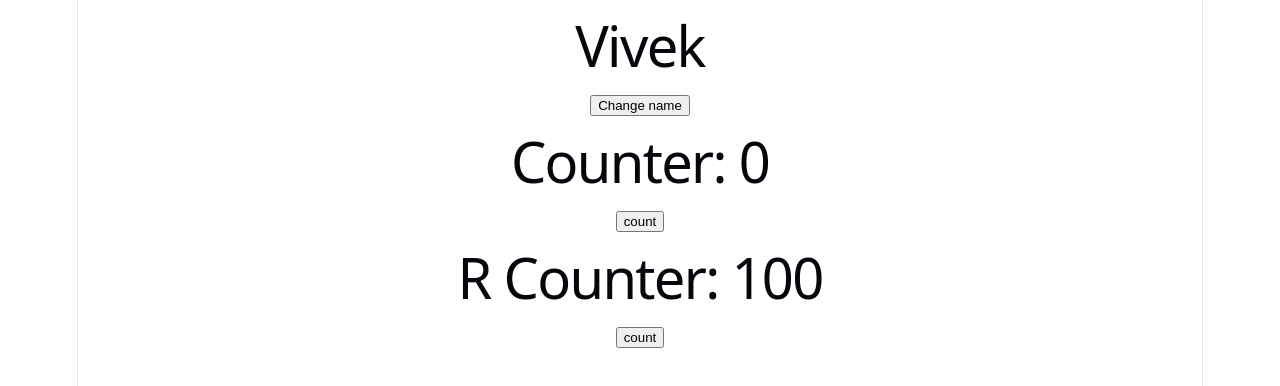
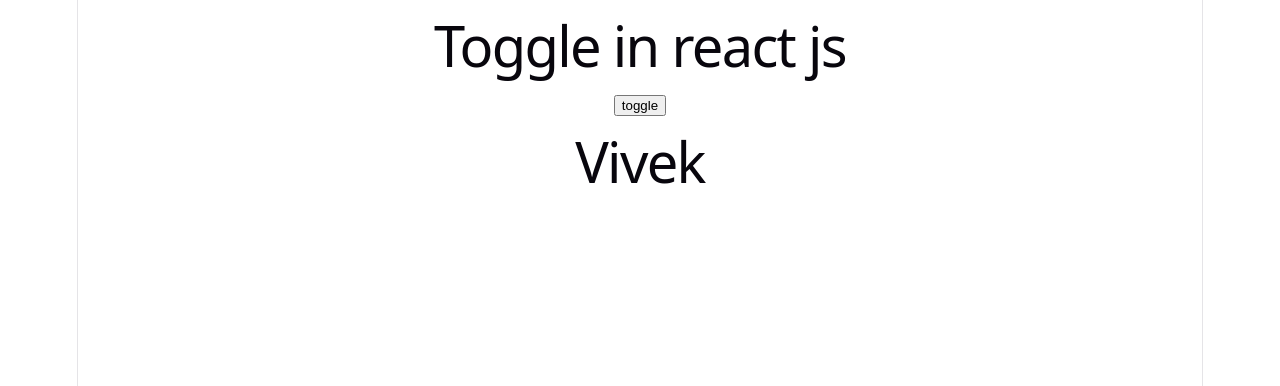
Before and after one commit to viveksingh018/raact_step_by_step, a React (Vite) app: page / in a window 1280 px wide. Shown: the top 386 px of the page. Built offline with nearby package versions, Linux system fonts and the light colour scheme.

Commit message:
unserstading how toggle is working in react

```diff
--- a/src/App.jsx
+++ b/src/App.jsx
@@ -1,20 +1,15 @@
+import Toggle from "./Toggle"
 import { useState } from "react"
-import Counter from "./Counter.jsx"
 
 const App = () => {
-
-  const [name, setName] = useState('Vivek')
-  const handleName = ()=> {
-    setName("Avantika");
-  }
-
+  const [display, setDisplay] = useState(true)
   return (
     <div>
-      <h1>{name}</h1>
-      <button onClick={handleName}>Change name</button>
-      <Counter />
+      <h1>Toggle in react js</h1>
+      <button onClick={() => setDisplay(!display)}>toggle</button>
+      {display? <Toggle /> : null}
     </div>
   )
 }
 
-export default App
+export default App;
--- a/src/Counter.jsx
+++ /dev/null
@@ -1,16 +0,0 @@
-import React, { useState } from 'react'
-
-const Counter = () => {
-  const [count, setCount] = useState(0);
-  const [rCount, setRCount] = useState(100);
-  return (
-    <div>
-      <h1>Counter: {count}</h1>
-      <button onClick={() => setCount(count + 1)}>count</button>
-      <h1>R Counter: {rCount}</h1>
-      <button onClick={() => setRCount(rCount - 1)}>count</button>
-    </div>
-  )
-}
-
-export default Counter;
--- /dev/null
+++ b/src/Toggle.jsx
@@ -0,0 +1,11 @@
+
+
+const Toggle = () => {
+  return (
+    <div>
+      <h1>Vivek</h1>
+    </div>
+  )
+}
+
+export default Toggle
```
